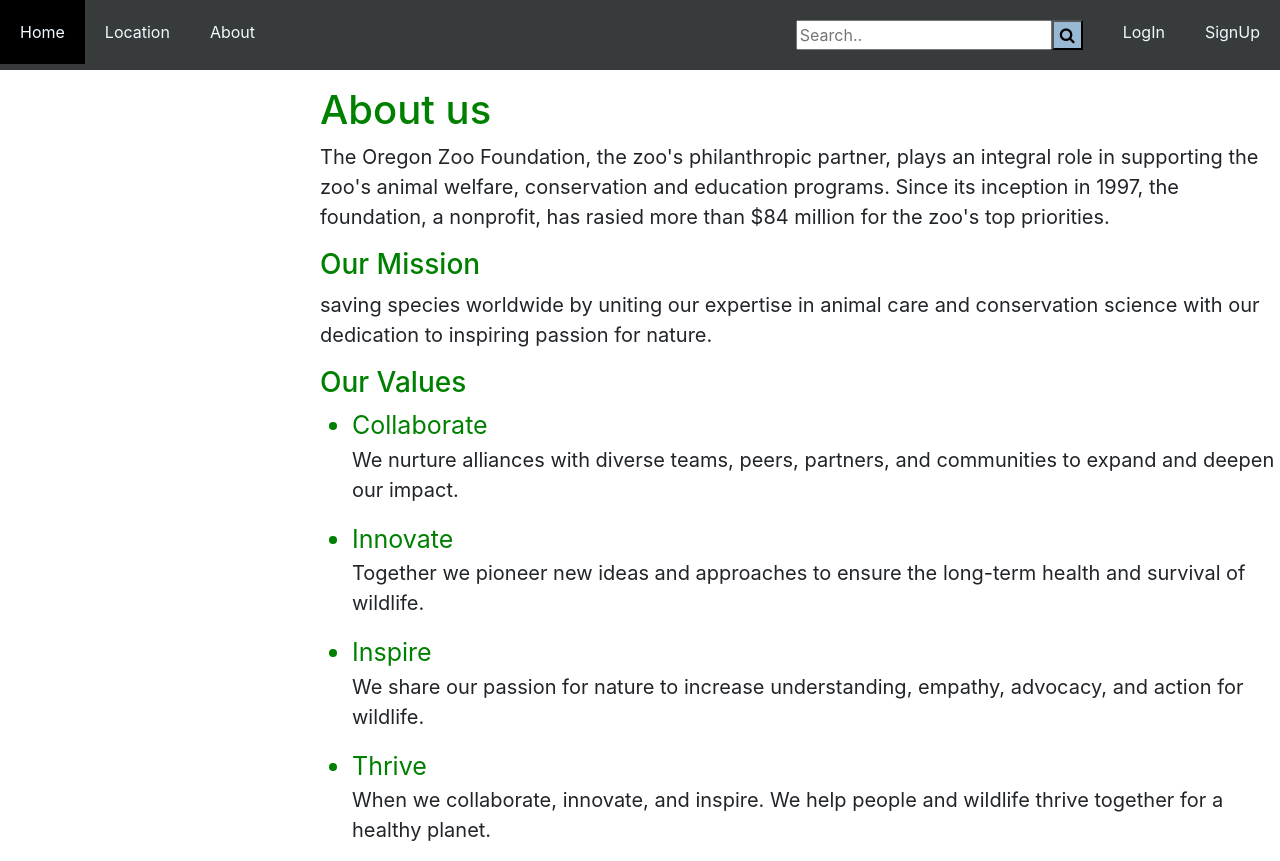
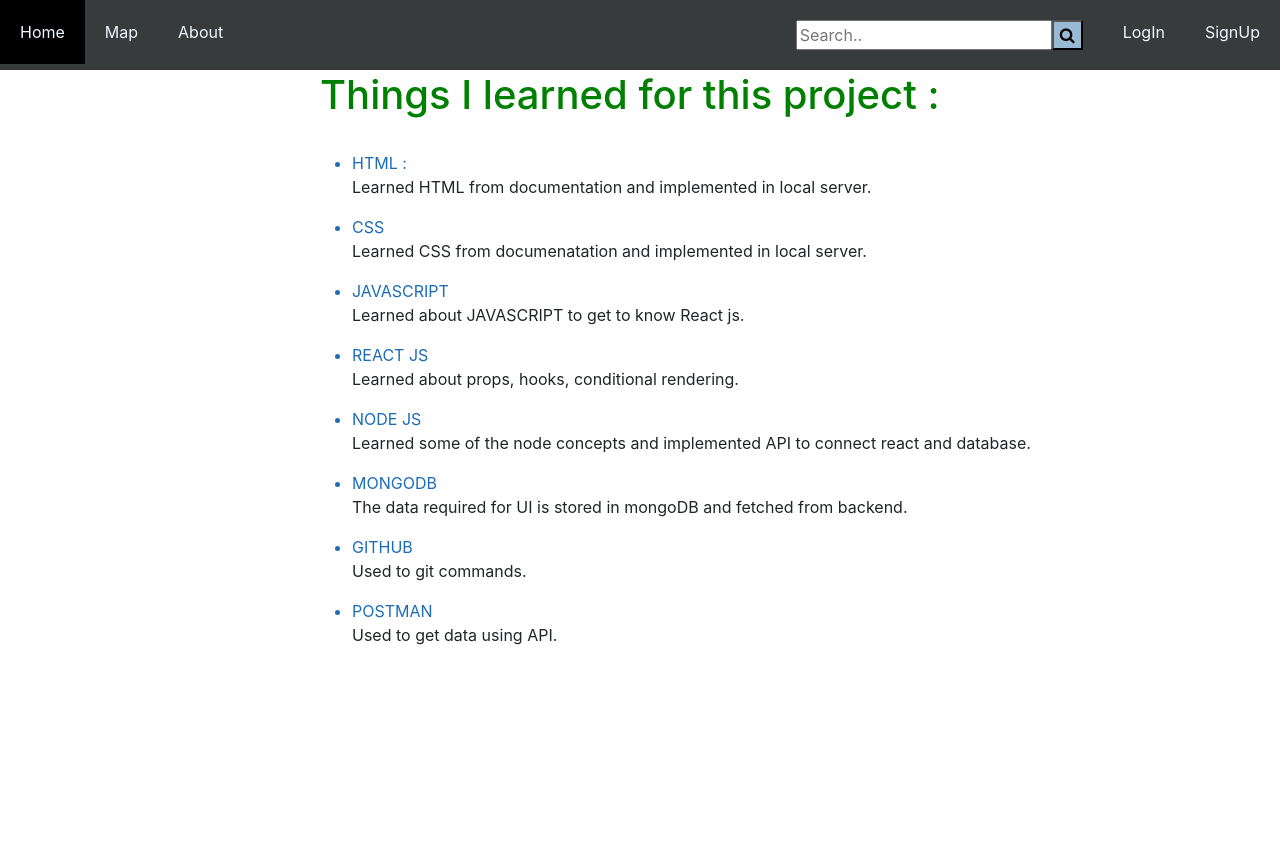
Before and after one commit to ManjuGowli-24/React, a React (Create React App) app: page /About in a window 1280 px wide. After the commit the page ends 800 px from the top, so only its background shows below. Built offline with nearby package versions, Linux system fonts and the light colour scheme.

Commit message:
first add

```diff
--- a/src/App.js
+++ b/src/App.js
@@ -28,15 +28,15 @@ function App() {
   <Switch>
   <Route exact path="/"  >
   {/*<Web/>*/}
-  <SideBar/>
+  <LogIn/>
   </Route>
 
   <Route exact path="/About">
   <About/>
   </Route>
 
-  <Route exact path="/LogIn">
-  <LogIn/>
+  <Route exact path="/home" >
+  <SideBar/>
   </Route>
 
   <Route exact path="/SignUp" >
--- a/src/axios.js
+++ b/src/axios.js
@@ -1,7 +1,7 @@
 import axios from "axios";
 
-const instance=axios.create({
-    baseURL : "http://localhost:5000",
+const instance= axios.create({
+    baseURL : 'http://localhost:5000',
 });
 
 export default instance;
--- a/src/components/Contact.js
+++ b/src/components/Contact.js
@@ -7,9 +7,15 @@ export default function Contact() {
         marginleft: "75px",
         width : "75%",
     }
-    // const goToSocial=()=>{
-    //     window.goToSocial.href=id;
-    // }
+    const icon={
+      fontSize :"60px",
+      padding: "20px",
+  // font-size: "30px",
+      width: "50px",
+      textAlign: "center",
+  textDecoration: "none",
+    margin: "5px 2px"
+      }
   return (
   <>
     <div style={contact}>
@@ -20,11 +26,16 @@ export default function Contact() {
         <p>145-***-****</p>
         <br/>
 
-
+        <a   style= {icon} className="fa fa-facebook"></a>
+        <a style= {icon} className="fa fa-twitter"></a>
+        <a style= {icon}  className="fa fa-instagram"></a>
+       {/* <div style={{img}}>
         <img src="\image\sidebarimg\fb.jpg"  alt="facebook" />
         <img src="\image\sidebarimg\insta.jpg" alt="facebook" />
         <img src="\image\sidebarimg\twit.jpg" alt="facebook" />
-        </div>
+  </div>*/}
+  </div>
+
         </>
   )
 }
--- a/src/components/about.js
+++ b/src/components/about.js
@@ -4,20 +4,20 @@ import React from 'react';
 export default function About() {
   const abt={
     float: "right",
-    marginTop: "70px",
+    marginTop: "55px",
     marginleft: "75px",
     width : "75%",
   }
   return (
     <>
     <div style={abt}>
-      <h1 style={{color:"green" }}>About us </h1>
+      {/*<h1 style={{color:"green" }}>About us </h1>
           <p style={{fontSize:'20px' }}>
         The Oregon Zoo Foundation, the zoo's philanthropic partner,
         plays an integral role in supporting the zoo's animal welfare,
         conservation and education programs. Since its inception in 1997, the foundation,
          a nonprofit, has rasied more than $84 million for the zoo's top priorities.
-          </p>
+  </p>
 
         <h3 style={{color:"green" }}>Our Mission</h3>
         <p style={{fontSize:'20px' }}>saving species worldwide by uniting our expertise in animal care and
@@ -34,6 +34,27 @@ export default function About() {
         <p style={{fontSize:'20px' }}>We share our passion for nature to increase understanding, empathy, advocacy, and action for wildlife.</p>
         <li style={{fontSize:'25px', color:"green" }}>Thrive</li>
         <p style={{fontSize:'20px' }}>When we collaborate, innovate, and inspire. We help people and wildlife thrive together for a healthy planet.</p>
+        </ul>*/}
+        <h1   style={{color:"green" }} >Things I learned for this project :</h1> <br/>
+
+        <ul>
+          <li style={{color : "hsl(209deg 73.13% 41.39%)"}}> HTML : </li>
+          <p> Learned HTML from documentation and implemented in local server.</p>
+          <li style={{color : "hsl(209deg 73.13% 41.39%)"}}> CSS </li>
+          <p> Learned CSS from documenatation and implemented in local server.</p>
+          <li style={{color : "hsl(209deg 73.13% 41.39%)"}}> JAVASCRIPT </li>
+          <p> Learned about JAVASCRIPT to get to know React js.</p>
+          <li style={{color : "hsl(209deg 73.13% 41.39%)"}}> REACT JS </li>
+          <p>Learned about props, hooks, conditional rendering.</p>
+          <li style={{color : "hsl(209deg 73.13% 41.39%)"}}> NODE JS </li>
+          <p> Learned some of the node concepts and implemented API to connect react and database.</p>
+          <li style={{color : "hsl(209deg 73.13% 41.39%)"}}> MONGODB </li>
+          <p> The data required for UI is stored in mongoDB and fetched from backend.</p>
+          <li style={{color : "hsl(209deg 73.13% 41.39%)"}}> GITHUB </li>
+          <p> Used to git commands.</p>
+          <li style={{color : "hsl(209deg 73.13% 41.39%)"}}> POSTMAN </li>
+          <p> Used to get data using API.</p>
+          <p></p>
         </ul>
         </div>
       </>
--- a/src/components/login.js
+++ b/src/components/login.js
@@ -1,25 +1,30 @@
-import axios from '../axios.js';
+import axios from '../axios.js'
 import React from 'react'
 import { useState } from 'react'
+// import {useHistory} from 'react-router-dom'
 
 export default function Login() {
   const [userName,setUsername]=useState('');
   const [mail,setMail]=useState('');
   const [password,setPassword]=useState('');
 
-  const addUser=(e)=>{
-    e.preventDefault();
+  // const history= useHistory();
+  // const urls="http://localhost:5000/api/userinfo"
 
-    axios.post('/users/add' , {userName, mail, password}).then(()=>{
-      setUsername('');
-      setMail('');
-      setPassword('');
-    }).catch((error) => alert(error.message));
-  }
-
+  // const addUser= (e)=>{
+  //   // history.push("/home");
+  //   e.preventDefault();
+  //     axios.post('/api/login', {userName, mail, password}).then(()=>{
+  //     setUsername('');
+  //     setMail('');
+  //     setPassword('');
+  //     console.log("enterd");})
+  //   // }).catch((error) => alert(error.message));
+  //   console.log(userName);
+  //   console.log("login clicked");
+  // };
 
   return (
-
     <div className='log'>
     <h1 style={{color : 'rgb(32, 168, 231)'}}>LogIn</h1><br />
     <label htmlFor='uname' ><b>User name</b></label><br/>
@@ -30,9 +35,9 @@ export default function Login() {
     <br />
     <label htmlFor="psw"><b>Password</b></label><br />
     <input type="password" placeholder="Enter password" onChange={(e)=>setPassword(e.target.value)} value={password} required/><br />
-    <button onClick={addUser} type="submit" className='btn btn-primary my-2'  >Login</button>
-    <p>Forgot password?</p>
+     {/*<button onClick={addUser} type="submit" className='btn btn-primary my-2' >Login</button> <br/>*/}
+    <button type="submit" className='btn btn-primary my-2' ><a href="/home" style={{textDecoration:"none",color:"white"}}> Login </a></button> <br/>
+    <a href="/signup">Forgot password?</a>
     </div>
-
   )
 }
--- a/src/components/main.js
+++ b/src/components/main.js
@@ -1,15 +1,8 @@
 import React from 'react'
 
 export default function Main() {
-    const content ={
-        height:"70%",
-        width:"100%",
-        borderRadius:"10px",
-        border:"5px solid #555"
-    }
   return (
     <div>
-    <img src={"./image/camel.jpg"} style={content} />
 
     </div>
   )
--- a/src/components/navbar.js
+++ b/src/components/navbar.js
@@ -13,8 +13,8 @@ export default function NavBar(props) {
     <link rel="stylesheet" href="https://cdnjs.cloudflare.com/ajax/libs/font-awesome/4.7.0/css/font-awesome.min.css"></link>
      <div className="navbar" >
             <ul >
-                <li><a href="/">Home</a></li>
-                <li> <a href="/location" >Location</a></li>
+                <li><a href="/home">Home</a></li>
+                <li> <a href="/location" >Map</a></li>
                 <li><a href="/about">About</a></li>
                 <div  className="serbar" >
                 <li>
@@ -23,7 +23,7 @@ export default function NavBar(props) {
                         <button type="submit" className="button"><i className="fa fa-search" ></i> </button>
                     </form>
                 </li>
-                <li><a href="/login">LogIn</a></li>
+                <li><a href="/">LogIn</a></li>
                 <li><a href="/signup">SignUp</a></li>
                 </div>
               </ul>
--- a/src/components/sidebar.js
+++ b/src/components/sidebar.js
@@ -47,7 +47,7 @@ const [anim ,setAnim]=useState([]);
 
 useEffect(()=>{
   const fethchAnimal = async ()=> {
-    const {data}= await axios.get('api/animal')
+    const {data}= await axios.get('/api/animal');
 
     setAnim(data)}
   fethchAnimal()
@@ -63,7 +63,7 @@ useEffect(()=>{
 <div style={gridContainer}>
 <div style={sidebaritem}  className="sidebaritem">
     <li><a href="/suggestion" >Rules</a></li>
-    <li><a href="/suggestion" >catogory</a><i className="fa fa-caret-down"></i></li>
+    <li><a href="/suggestion" >catogory</a></li>
     <li><a href="/Contact" >Contact Us</a></li>
     <li><a href="/suggestion" >Suggestion</a></li>
   </div>
```
